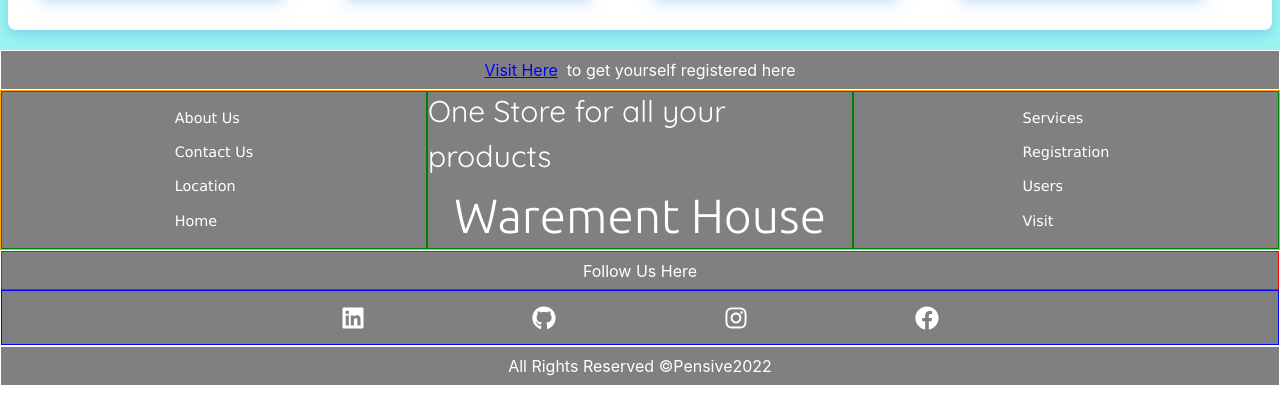
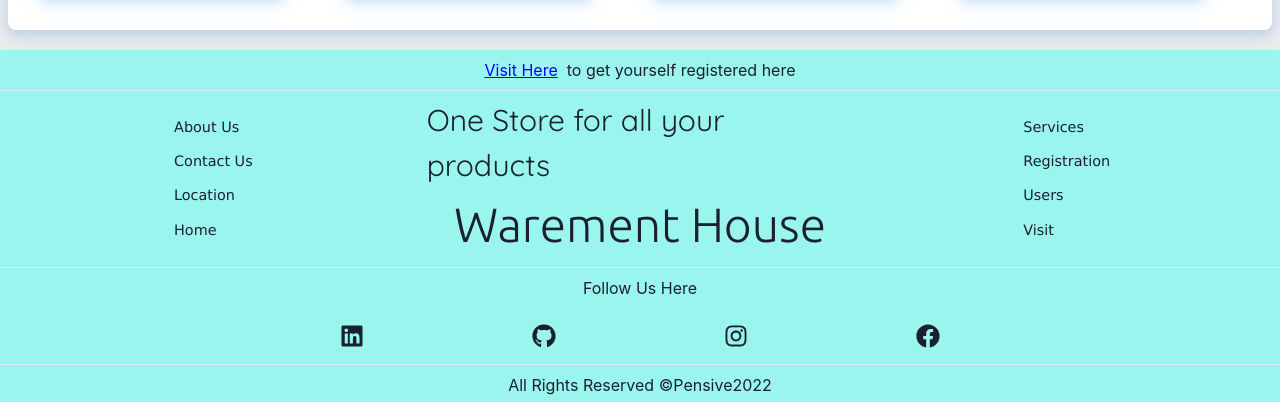
Before and after one commit to Rahul-Palahwat/RealKart_Client, a React (Create React App) app: page / in a window 1280 px wide. Shown: the part 1634-2036 px from the top of the page. Built offline with nearby package versions, Linux system fonts and the light colour scheme; a web font is replaced by a local one.

Commit message:
Changed body colors and hr in footer

```diff
--- a/src/App.tsx
+++ b/src/App.tsx
@@ -1,4 +1,5 @@
 
+import { Flex } from '@chakra-ui/react';
 import './App.css';
 import AllProducts from './components/AllProducts/AllProducts';
 import Footer from './components/Footer/Footer';
@@ -7,10 +8,11 @@ import Navbar from './components/Navbar/Navbar';
 function App() {
 
   return (
-    <div className="whole_body">
-    {/* <div style={{"backgroundColor":"#EAECEC"}}> */}
-      <Navbar/>
-      <hr />
+    <div style={{"backgroundColor":"#EAECEC"}}>
+      <div className='whole_body'>
+        <Navbar/>
+        <hr />
+      </div>
       <AllProducts/>
       <Footer/>
     </div>
--- a/src/components/AllProducts/AllProducts.tsx
+++ b/src/components/AllProducts/AllProducts.tsx
@@ -1,4 +1,4 @@
-import { Button, Flex} from '@chakra-ui/react'
+import { Flex} from '@chakra-ui/react'
 import React, { useState } from 'react'
 
 import {MdArrowBackIosNew,MdArrowForwardIos} from 'react-icons/md'
@@ -25,6 +25,7 @@ const AllProducts: React.FC = () => {
       }
 
     const [itemsPerPage , setItemsPerPage] = useState<number>(4);
+    console.log(setItemsPerPage);
 
     const [pageNumber, setPageNumber] = useState<number>(1);
 
@@ -43,7 +44,7 @@ const AllProducts: React.FC = () => {
         {dataItems.map((item) => (
             <Flex m={2} mt={3} mb={5} className='AllProducts' direction="column" height={"auto"} borderRadius={8}>
             <Flex alignItems={"center"} justifyContent="space-between" width={"auto"} height={"7vh"} m={1} p={2}>
-                <Flex fontSize={"2xl"} fontWeight="bold" >{item==1?"All Products":item==2?"Best Selling":"Most Wishlisted"}</Flex>
+                <Flex fontSize={"2xl"} fontWeight="bold" >{item===1?"All Products":item===2?"Best Selling":"Most Wishlisted"}</Flex>
                 <Flex pr={2}><a className='viewAll' href='/'>VIEW ALL</a></Flex>
             </Flex>
             <hr />
--- a/src/components/Footer/Footer.css
+++ b/src/components/Footer/Footer.css
@@ -14,3 +14,11 @@ li{
 li:hover{
     text-decoration: underline;
 }
+
+hr{
+    /* border: "1px solid grey"; */
+    width: 100vw;
+}
+.Footer{
+    background-color: rgb(154, 245, 239);;
+}
--- a/src/components/Footer/Footer.tsx
+++ b/src/components/Footer/Footer.tsx
@@ -7,16 +7,17 @@ import './Footer.css'
 
 const Footer:React.FC = () => {
   return (
-    <Flex height={"auto"} backgroundColor="grey" color={"white"} alignItems="center" justifyContent={"center"} direction="column">
-        <Flex height={"5vh"} border="1px solid white" width={"100%"} justifyContent="center" alignItems={"center"}>
+    <Flex height={"auto"} className="Footer" alignItems="center" justifyContent={"center"} direction="column">
+        <Flex height={"5vh"} width={"100%"} justifyContent="center" alignItems={"center"}>
 			<Flex>
 			<a href="/" style={{"color":"blue","textDecoration":"underline"}}>Visit Here </a>&nbsp; to get yourself registered here
 			</Flex>
         </Flex>
+		<hr/>
 
 
-		<Flex height={"20vh"} width={'100%'} border="1px solid orange" alignItems={"center"} justifyContent="space-between">
-			<Flex border={"1px solid green"} height={"100%"} width={"100%"} alignItems="center" justifyContent={"center"}>
+		<Flex height={"20vh"} width={'100%'} alignItems={"center"} justifyContent="space-between" m={2}>
+			<Flex height={"100%"} width={"100%"} alignItems="center" justifyContent={"center"}>
 				<ul style={{"listStyle":"none"}}>
 					<li>About Us</li>
 					<li>Contact Us</li>
@@ -24,11 +25,11 @@ const Footer:React.FC = () => {
 					<li>Home</li>
 				</ul>
 			</Flex>
-			<Flex border={"1px solid green"} height={"100%"} width={"100%"} alignItems="center" justifyContent={"center"} direction="column">
+			<Flex height={"100%"} width={"100%"} alignItems="center" justifyContent={"center"} direction="column">
 				<Flex fontSize={"3xl"} className="onestore">One Store for all your products</Flex>
 				<Flex fontSize={"5xl"} className="info">Warement House</Flex>
 			</Flex>
-			<Flex border={"1px solid green"} height={"100%"} width={"100%"} alignItems="center" justifyContent={"center"}>
+			<Flex height={"100%"} width={"100%"} alignItems="center" justifyContent={"center"}>
 				<ul style={{"listStyle":"none"}}>
 					<li>Services</li>
 					<li>Registration</li>
@@ -39,11 +40,14 @@ const Footer:React.FC = () => {
 
 
 		</Flex>
+		<hr />
 
 
-        <Flex height={"12vh"} border="1px solid white" width={"100%"} direction={"column"}>
-          <Flex height={"5vh"} border="1px solid red" width={"100%"} justifyContent="center" alignItems={"center"}>Follow Us Here</Flex>
-          <Flex height={"7vh"} border="1px solid blue" width={'100%'} justifyContent="center" alignItems={"center"}>
+        <Flex height={"12vh"}  width={"100%"} direction={"column"}>
+          <Flex height={"5vh"} width={"100%"} justifyContent="center" alignItems={"center"}>
+			Follow Us Here
+		  </Flex>
+          <Flex height={"7vh"} width={'100%'} justifyContent="center" alignItems={"center"}>
             <Flex width={"60%"} justifyContent="space-around" fontSize={"2xl"}>
             <Flex><FaLinkedin/></Flex>
             <Flex><FaGithub/></Flex>
@@ -52,8 +56,9 @@ const Footer:React.FC = () => {
             </Flex>
           </Flex>
         </Flex>
+		<hr />
 
-        <Flex height={"5vh"} border="1px solid white" width={"100%"} justifyContent="center" alignItems={"center"}>All Rights Reserved &copy;Pensive2022</Flex>
+        <Flex height={"5vh"} width={"100%"} justifyContent="center" alignItems={"center"}>All Rights Reserved &copy;Pensive2022</Flex>
     </Flex>
   )
 }
--- a/src/components/Navbar/Navbar.css
+++ b/src/components/Navbar/Navbar.css
@@ -1,5 +1,5 @@
-.info_shop{
-    font-family: 'Baloo 2', cursive;
+.Navbar{
+    font-family: 'Baloo 2', sans-serif;
 }
 a{
     color: red;
--- a/src/components/Navbar/Navbar.tsx
+++ b/src/components/Navbar/Navbar.tsx
@@ -5,7 +5,7 @@ import { MdLocationPin } from 'react-icons/md'
 import { BsCartPlusFill, BsFillTelephoneFill } from 'react-icons/bs'
 import { CgProfile } from 'react-icons/cg'
 
-import '../Navbar/Navbar.css'
+import './Navbar.css'
 import Searchbar from '../Searchbar/Searchbar';
 
 const Navbar: React.FC = () => {
```
